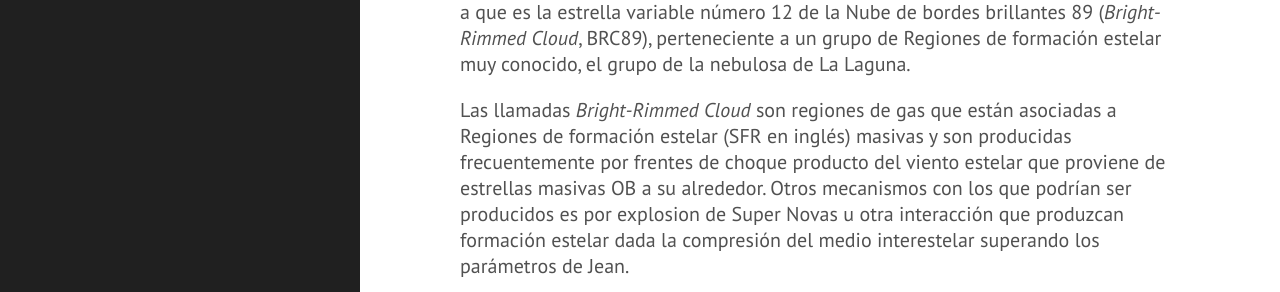
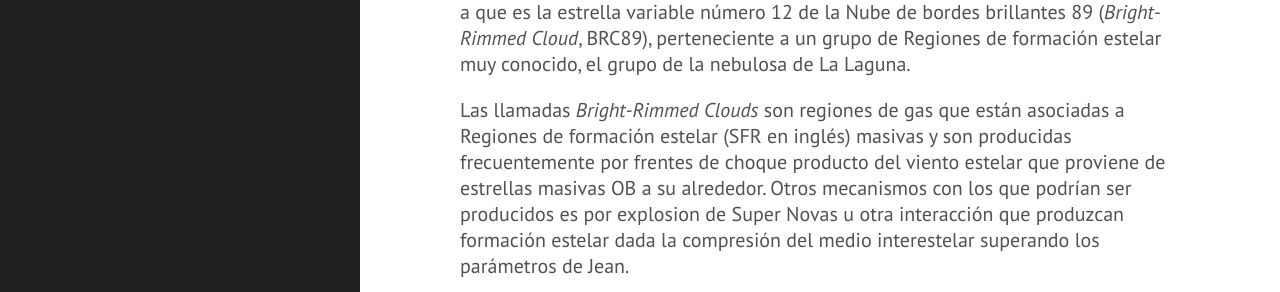
Before and after one commit to nicomedinap/nicomedinap.github.io, a Jekyll site: the page built from estrellas/_posts/2021-05-10-BRC89v12.md, in a window 1280 px wide and 1400 px high. Shown: the part 264-556 px from the top of the window. Built offline with Jekyll 4.4.1, drawn with Linux system fonts in a browser that asks for light colours; formulas are drawn with MathJax 3; a script that is not in the unit is left out.

Commit message:
Update 2021-05-10-BRC89v12.md

```diff
--- a/estrellas/_posts/2021-05-10-BRC89v12.md
+++ b/estrellas/_posts/2021-05-10-BRC89v12.md
@@ -9,7 +9,7 @@ mathjax: true
 
 Ésta fue la fuente estelar que me desconsertó en los primeros momento de investigar el vasto campo de las estrellas variables: BRC89v12. Su nombre es debido a que es la estrella variable número 12 de la Nube de bordes brillantes 89 (*Bright-Rimmed Cloud*, BRC89), perteneciente a un grupo de Regiones de formación estelar muy conocido, el grupo de la nebulosa de La Laguna.
 
-Las llamadas *Bright-Rimmed Cloud* son regiones de gas que están asociadas a Regiones de formación estelar (SFR en inglés) masivas y son producidas frecuentemente por frentes de choque producto del viento estelar que proviene de estrellas masivas OB a su alrededor. Otros mecanismos con los que podrían ser producidos es por explosion de Super Novas u otra interacción que produzcan formación estelar dada la compresión del medio interestelar superando los parámetros de Jean.
+Las llamadas *Bright-Rimmed Clouds* son regiones de gas que están asociadas a Regiones de formación estelar (SFR en inglés) masivas y son producidas frecuentemente por frentes de choque producto del viento estelar que proviene de estrellas masivas OB a su alrededor. Otros mecanismos con los que podrían ser producidos es por explosion de Super Novas u otra interacción que produzcan formación estelar dada la compresión del medio interestelar superando los parámetros de Jean.
 
 Esta estrella no era desconocida para la literatura, ya que ha sido estudiada y clasificada como una estrella con líneas de emisión de H$_\alpha$ por allá en el 2002, en un artículo publicado por [(Ogura et al. 2002)](http://simbad.u-strasbg.fr/simbad/sim-id?Ident=%402517934&Name=%5bOSP2002%5d%20BRC%2089%20%209&submit=submit){:target="_blank"}, esto significa que esta estrella sigue en proceso de formación y actualmente está proceso de acreción.
 
```
Also changed, not shown: other parts of estrellas/_posts/2021-05-10-BRC89v12.md (+1 -1 lines).
